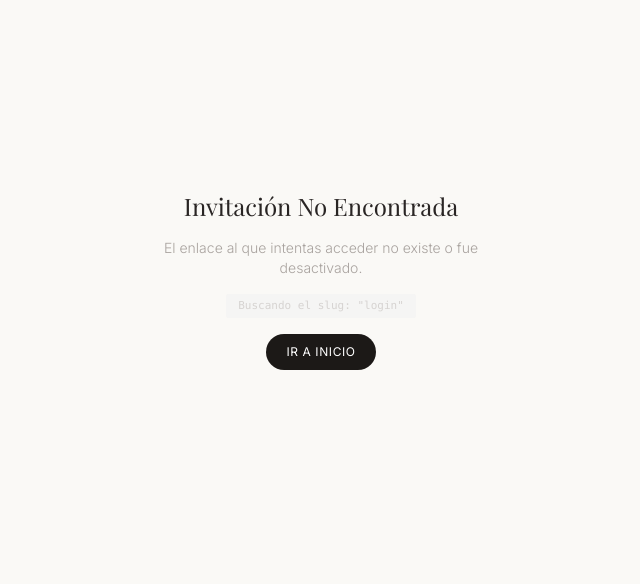
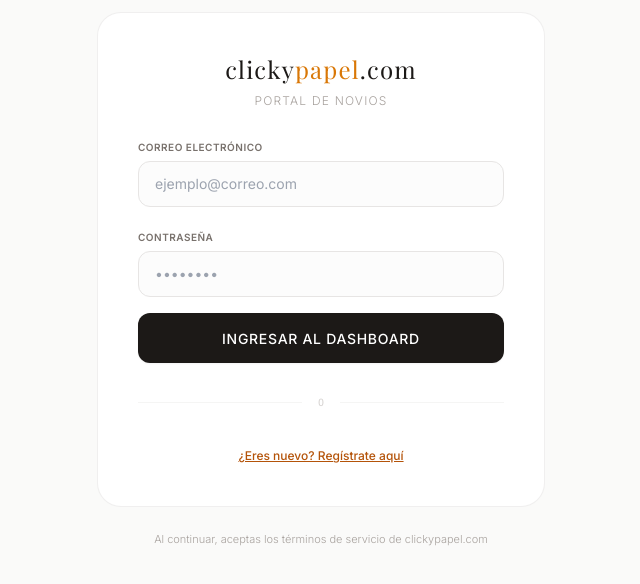
Before and after one commit to Nerooz85/Clickypapel, a Next.js app: page /login in a window 1280 px wide. Shown: the part 120-704 px from the top of the page, without its empty margins (319-959 px from the left). Built offline with nearby package versions, Linux system fonts and the light colour scheme; no server answers; the database is empty; a web font is replaced by a local one.

Commit message:
feat:login

```diff
--- /dev/null
+++ b/app/login/page.js
@@ -0,0 +1,148 @@
+"use client";
+import { useState } from 'react';
+import { useRouter } from 'next/navigation';
+import { supabase } from '@/lib/supabase';
+import { motion } from 'framer-motion';
+
+export default function LoginPage() {
+  const router = useRouter();
+  const [isRegister, setIsRegister] = useState(false); // Alternar entre Login y Registro
+  const [email, setEmail] = useState('');
+  const [password, setPassword] = useState('');
+  const [cargando, setCargando] = useState(false);
+  const [errorMsg, setErrorMsg] = useState('');
+
+  const authSubmit = async (e) => {
+    e.preventDefault();
+    setCargando(true);
+    setErrorMsg('');
+
+    try {
+      if (isRegister) {
+        // 🚀 REGISTRO DE NUEVO USUARIO
+        const { data, error } = await supabase.auth.signUp({
+          email,
+          password,
+          options: {
+            // Redirige automáticamente al dashboard al confirmar (si tienes activada la confirmación por correo)
+            emailRedirectTo: `${window.location.origin}/dashboard`,
+          },
+        });
+        if (error) throw error;
+
+        alert("¡Cuenta creada con éxito! Puedes ingresar ahora. ✨");
+        setIsRegister(false);
+      } else {
+        // 🔒 INICIO DE SESIÓN
+        const { data, error } = await supabase.auth.signInWithPassword({
+          email,
+          password,
+        });
+        if (error) throw error;
+
+        // Si el login es correcto, lo mandamos directo al Dashboard privado
+        router.push('/dashboard');
+      }
+    } catch (error) {
+      console.error("Error de autenticación:", error.message);
+      // Traducción amigable de errores comunes de Supabase
+      if (error.message.includes("already registered")) {
+        setErrorMsg("Este correo ya está registrado. Intenta iniciar sesión.");
+      } else if (error.message.includes("Invalid login credentials")) {
+        setErrorMsg("El correo o la contraseña son incorrectos.");
+      } else {
+        setErrorMsg(error.message);
+      }
+    } finally {
+      setCargando(false);
+    }
+  };
+
+  return (
+    <div className="min-h-screen bg-stone-50 font-sans flex flex-col justify-center items-center px-4">
+
+      {/* Contenedor principal con estética Clickypapel */}
+      <motion.div
+        initial={{ opacity: 0, y: 15 }}
+        animate={{ opacity: 1, y: 0 }}
+        className="max-w-md w-full bg-white border border-stone-200/60 rounded-3xl shadow-xs overflow-hidden p-8 md:p-10 space-y-6"
+      >
+        {/* Logo / Encabezado */}
+        <div className="text-center space-y-2">
+          <span className="font-serif text-2xl tracking-wider font-light text-stone-900">
+            clicky<span className="font-normal text-amber-600">papel</span>.com
+          </span>
+          <p className="text-stone-400 text-xs uppercase tracking-widest font-light">
+            {isRegister ? "Crea tu cuenta boutique" : "Portal de Novios"}
+          </p>
+        </div>
+
+        {/* Mensaje de Error */}
+        {errorMsg && (
+          <div className="bg-rose-50 border border-rose-200 text-rose-700 p-3 rounded-xl text-xs text-center font-medium">
+            ⚠️ {errorMsg}
+          </div>
+        )}
+
+        {/* Formulario */}
+        <form onSubmit={authSubmit} className="space-y-4">
+          <div className="space-y-1">
+            <label className="text-[10px] font-semibold uppercase tracking-wider text-stone-500">Correo Electrónico</label>
+            <input
+              type="email"
+              value={email}
+              onChange={(e) => setEmail(e.target.value)}
+              placeholder="ejemplo@correo.com"
+              required
+              className="w-full px-4 py-3 border border-stone-200 rounded-xl text-sm focus:outline-none focus:border-amber-600 bg-stone-50/50"
+            />
+          </div>
+
+          <div className="space-y-1">
+            <label className="text-[10px] font-semibold uppercase tracking-wider text-stone-500">Contraseña</label>
+            <input
+              type="password"
+              value={password}
+              onChange={(e) => setPassword(e.target.value)}
+              placeholder="••••••••"
+              required
+              className="w-full px-4 py-3 border border-stone-200 rounded-xl text-sm focus:outline-none focus:border-amber-600 bg-stone-50/50"
+            />
+          </div>
+
+          {/* Botón de Acción Principal */}
+          <button
+            type="submit"
+            disabled={cargando}
+            className="w-full bg-stone-900 hover:bg-stone-800 text-white font-medium text-xs md:text-sm py-3.5 rounded-xl transition-all shadow-sm uppercase tracking-wider disabled:bg-stone-400 cursor-pointer pt-4"
+          >
+            {cargando ? "Procesando... ⏳" : isRegister ? "Registrar mi Cuenta" : "Ingresar al Dashboard"}
+          </button>
+        </form>
+
+        {/* Separador visual */}
+        <div className="relative flex py-2 items-center">
+          <div className="flex-grow border-t border-stone-100"></div>
+          <span className="flex-shrink mx-4 text-[10px] text-stone-300 font-mono uppercase">o</span>
+          <div className="flex-grow border-t border-stone-100"></div>
+        </div>
+
+        {/* Switcher para cambiar entre Login y Registro */}
+        <div className="text-center">
+          <button
+            type="button"
+            onClick={() => { setIsRegister(!isRegister); setErrorMsg(''); }}
+            className="text-xs text-amber-700 hover:text-amber-800 font-medium underline transition-all cursor-pointer"
+          >
+            {isRegister ? "¿Ya tienes cuenta? Inicia Sesión" : "¿Eres nuevo? Regístrate aquí"}
+          </button>
+        </div>
+      </motion.div>
+
+      {/* Footer sutil */}
+      <p className="text-stone-400 text-[11px] mt-6 font-light">
+        Al continuar, aceptas los términos de servicio de clickypapel.com
+      </p>
+    </div>
+  );
+}
```
